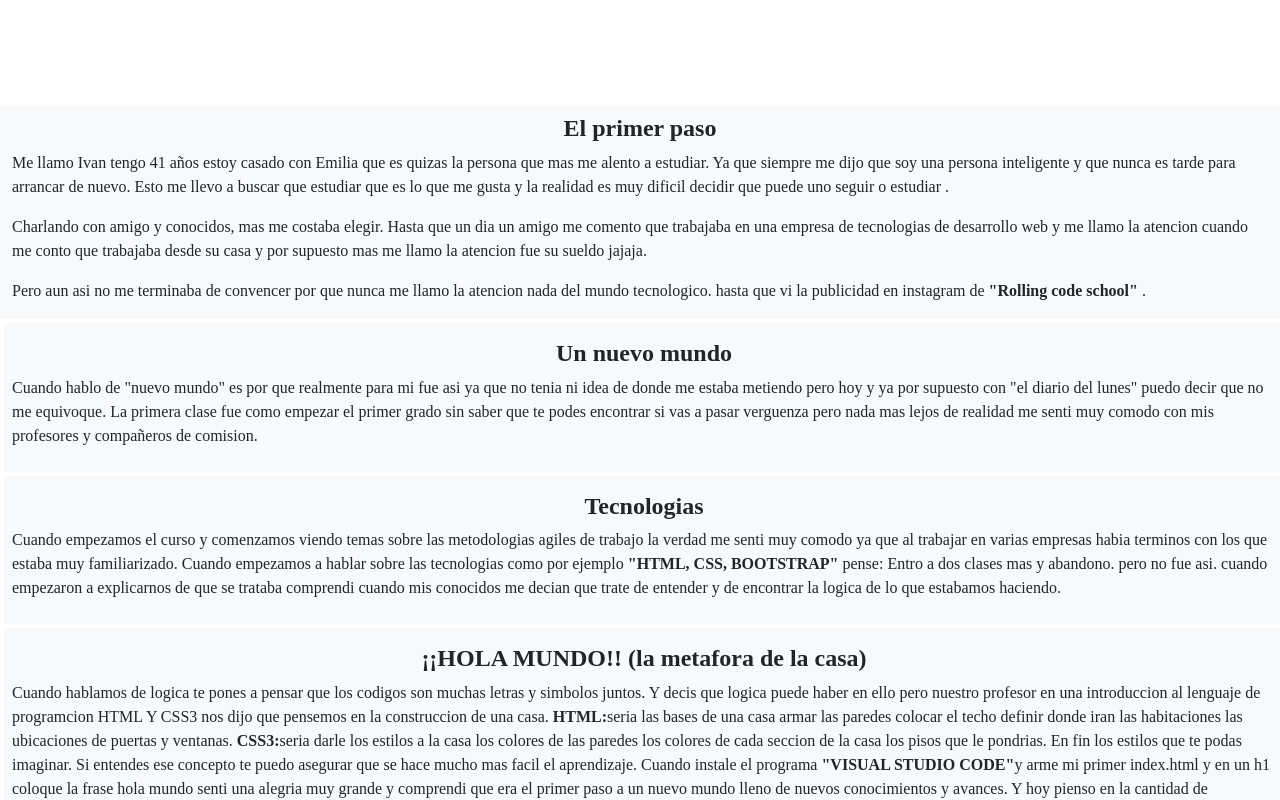
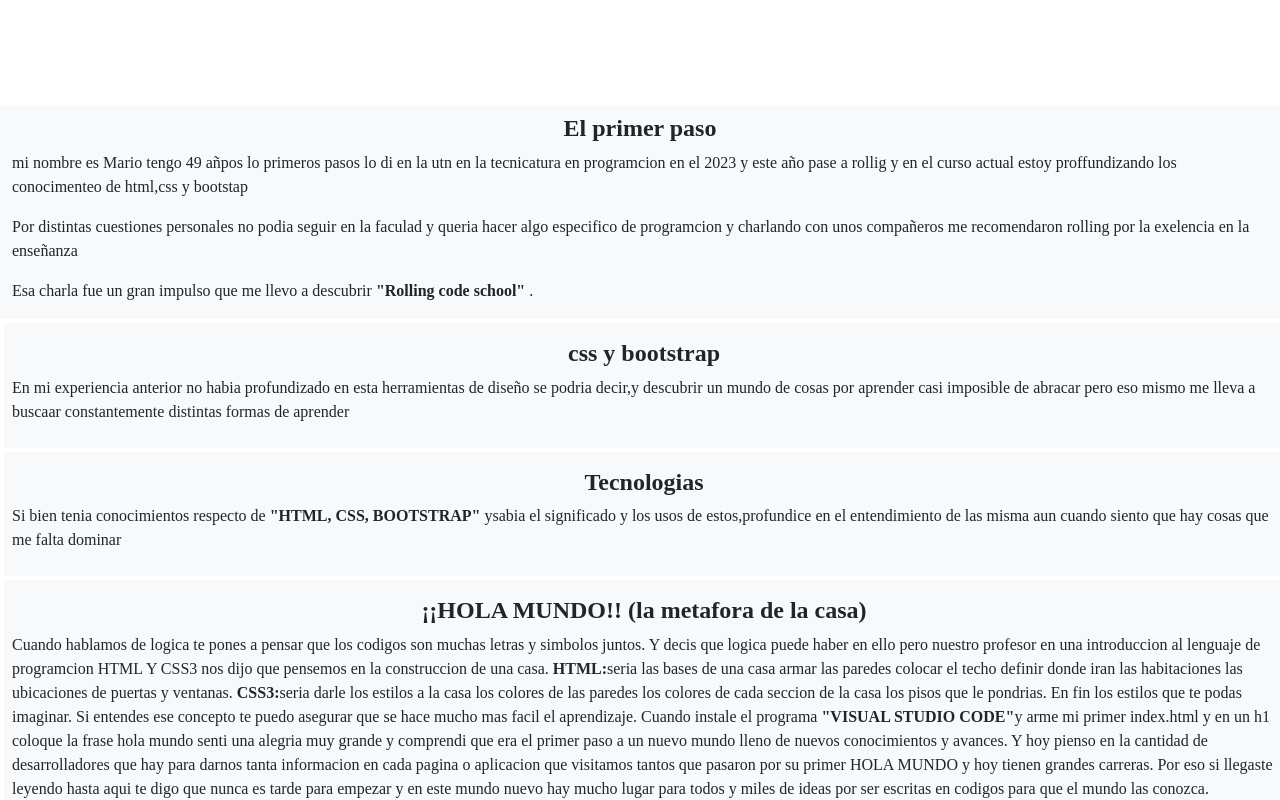
Before and after one commit to Agustin-Indarte/Blog-Web-Tech---Proyecto-Final-Rolling---Team-2, a plain HTML site: page entrada-Mario.html in a window 1280 px wide. Shown: the part 962-1762 px from the top of the page. Drawn offline with nearby package versions, Linux system fonts and the light colour scheme; a web font is replaced by a local one.

Commit message:
serealizan los cambios para la presentacion

```diff
--- a/css/Login/login.css
+++ b/css/Login/login.css
@@ -1,7 +1,9 @@
 #login{
   background-color: var(--colorBackground);
-  overflow-x: hidden;
+  width: 100;
+
 }
+
 
 .login-body {
   margin: 0;
--- a/entrada-Mario.html
+++ b/entrada-Mario.html
@@ -103,7 +103,7 @@
             <div class="home-text text-sm-center text-lg-center  ">
                 <p class="text-muted mb-1">HTML | CSS </p>
                 <h1 class="text-dark text-uppercase fs-1 fw-bold">ENTRADA MARIO</h1>
-                <h2 class="fs-4">fecha de subida : 10/09/2024 | Autor: Ivan Arroyo </h2>
+                <h2 class="fs-4">fecha de subida : 10/09/2024 | Autor: Mario Chavez </h2>
                 <p class="mt-4 text-muted">Mis experiencias como estudiante de desarrollo web.</p>
                 <p class="mt-4 text-muted">La alegria del primer <strong>HOLA MUNDO</strong>.</p>
                 <p class="mt-4 text-muted">Consejos para los nuevos estudiantes</p>
@@ -120,19 +120,17 @@
   <div class="text-center">
 
       <h4 class="fw-bolder text-dark mt-2" >El primer paso</h4>
-      <p class="text-dark text-start">Me llamo Ivan tengo 41 años estoy casado con Emilia que es quizas la persona que mas me alento a estudiar. Ya que siempre me dijo que soy una persona inteligente y que nunca es tarde para arrancar de nuevo.
-        Esto me llevo a buscar que estudiar que es lo que me gusta y la realidad es muy dificil decidir que puede uno seguir o estudiar .</p>
-      <p class="text-dark text-start">Charlando con amigo y conocidos, mas me costaba elegir. Hasta que un dia un amigo me comento que trabajaba en una empresa de tecnologias de desarrollo web y me llamo la atencion cuando me conto que trabajaba desde su casa y por supuesto mas me llamo la atencion fue su sueldo jajaja.</p>
-      <p class="text-dark text-start">Pero aun asi no me terminaba de convencer por que nunca me llamo la atencion nada del mundo tecnologico. hasta que vi la publicidad en instagram de <strong>"Rolling code school"</strong> .</p>
+      <p class="text-dark text-start"> mi nombre es Mario tengo 49 añpos lo primeros pasos lo di en la utn en la tecnicatura en programcion en el 2023 y este año pase a rollig y en el curso actual estoy proffundizando los conocimenteo de html,css y bootstap</p>
+      <p class="text-dark text-start">Por distintas cuestiones personales no podia seguir en la faculad y queria hacer algo especifico de programcion y charlando con unos compañeros me recomendaron rolling por la exelencia en la enseñanza</p>
+      <p class="text-dark text-start">Esa charla fue un gran impulso que me llevo a descubrir <strong>"Rolling code school"</strong> .</p>
   </div>
 </section>
 
 <section class="container-fluid d-flex justify-content-center align-items-center bg-light m-1 p-2 w-100 ">
   <div class="text-center  ">
 
-      <h4 class="fw-bolder text-center text-dark mt-2" >Un nuevo mundo</h4>
-      <p class="text-start">Cuando hablo de "nuevo mundo" es por que realmente para mi fue asi ya que no tenia ni idea de donde me estaba metiendo pero hoy y ya por supuesto con "el diario del lunes" puedo decir que no me equivoque.
-        La primera clase fue como empezar el primer grado sin saber que te podes encontrar si vas a pasar verguenza pero nada mas lejos de realidad me senti muy comodo con mis profesores y compañeros de comision.
+      <h4 class="fw-bolder text-center text-dark mt-2" >css y bootstrap</h4>
+      <p class="text-start">En mi experiencia anterior no habia profundizado en esta herramientas de diseño se podria decir,y descubrir un mundo de cosas por aprender  casi imposible de abracar pero eso mismo me lleva a buscaar constantemente distintas formas de aprender
         </p>
     </div>
 </section>
@@ -141,8 +139,7 @@
     <div class="text-center  ">
 
         <h4 class="fw-bolder text-dark mt-2" >Tecnologias </h4>
-        <p class="text-start">Cuando empezamos el curso y comenzamos viendo temas sobre las metodologias agiles de trabajo la verdad me senti muy comodo ya que al trabajar en varias empresas habia terminos con los que estaba muy familiarizado.
-          Cuando empezamos a hablar sobre las tecnologias como por ejemplo <strong>"HTML, CSS, BOOTSTRAP"</strong> pense: Entro a dos clases mas y abandono. pero no fue asi. cuando empezaron a explicarnos de que se trataba comprendi cuando mis conocidos me decian que trate de entender y de encontrar la logica de lo que estabamos haciendo.
+        <p class="text-start"> Si bien tenia conocimientos respecto de <strong>"HTML, CSS, BOOTSTRAP"</strong> ysabia el significado y los usos de estos,profundice en el entendimiento de las misma aun cuando siento que hay cosas que me falta dominar
 
         </p>
       </div>
```
Also changed, not shown: login.html (+3 -3 lines).
